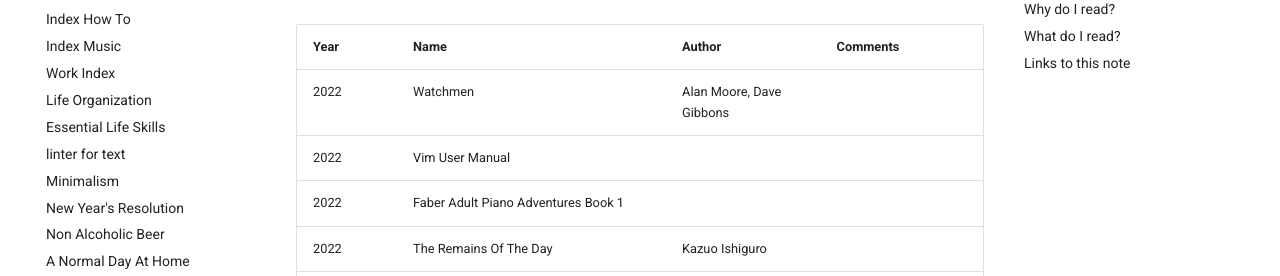
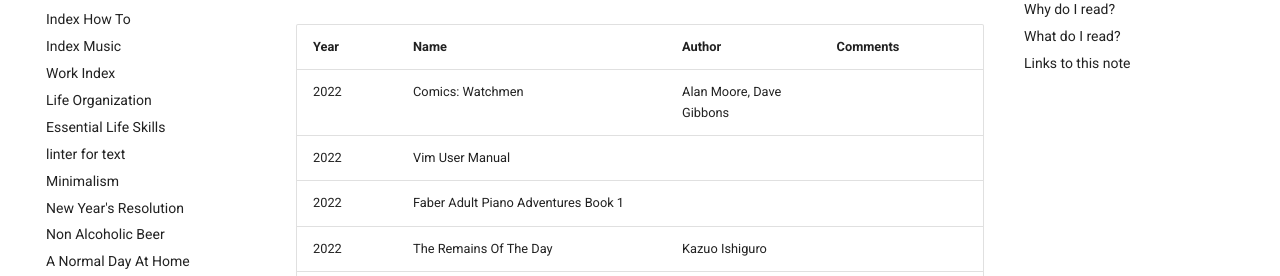
Before and after one commit to ynotstartups/notes, an MkDocs documentation site: the page built from notes/reading.md, in a window 1280 px wide and 900 px high. Shown: the part 156-432 px from the top of the window. Built offline with MkDocs 1.6.1 and Material for MkDocs 9.7.7, drawn with Linux system fonts in a browser that asks for light colours.

Commit message:
add comics to name

```diff
--- a/notes/reading.md
+++ b/notes/reading.md
@@ -2,7 +2,7 @@
 
 | Year | Name                                                                       | Author                          | Comments                            |
 | ---- | -------------------------------------------------------------------------- | ------------------------------- | ----------------------------------- |
-| 2022 | Watchmen                                                                   | Alan Moore, Dave Gibbons        |                                     |
+| 2022 | Comics: Watchmen                                                           | Alan Moore, Dave Gibbons        |                                     |
 | 2022 | Vim User Manual                                                            |                                 |                                     |
 | 2022 | Faber Adult Piano Adventures Book 1                                        |                                 |                                     |
 | 2022 | The Remains Of The Day                                                     | Kazuo Ishiguro                  |                                     |
```
